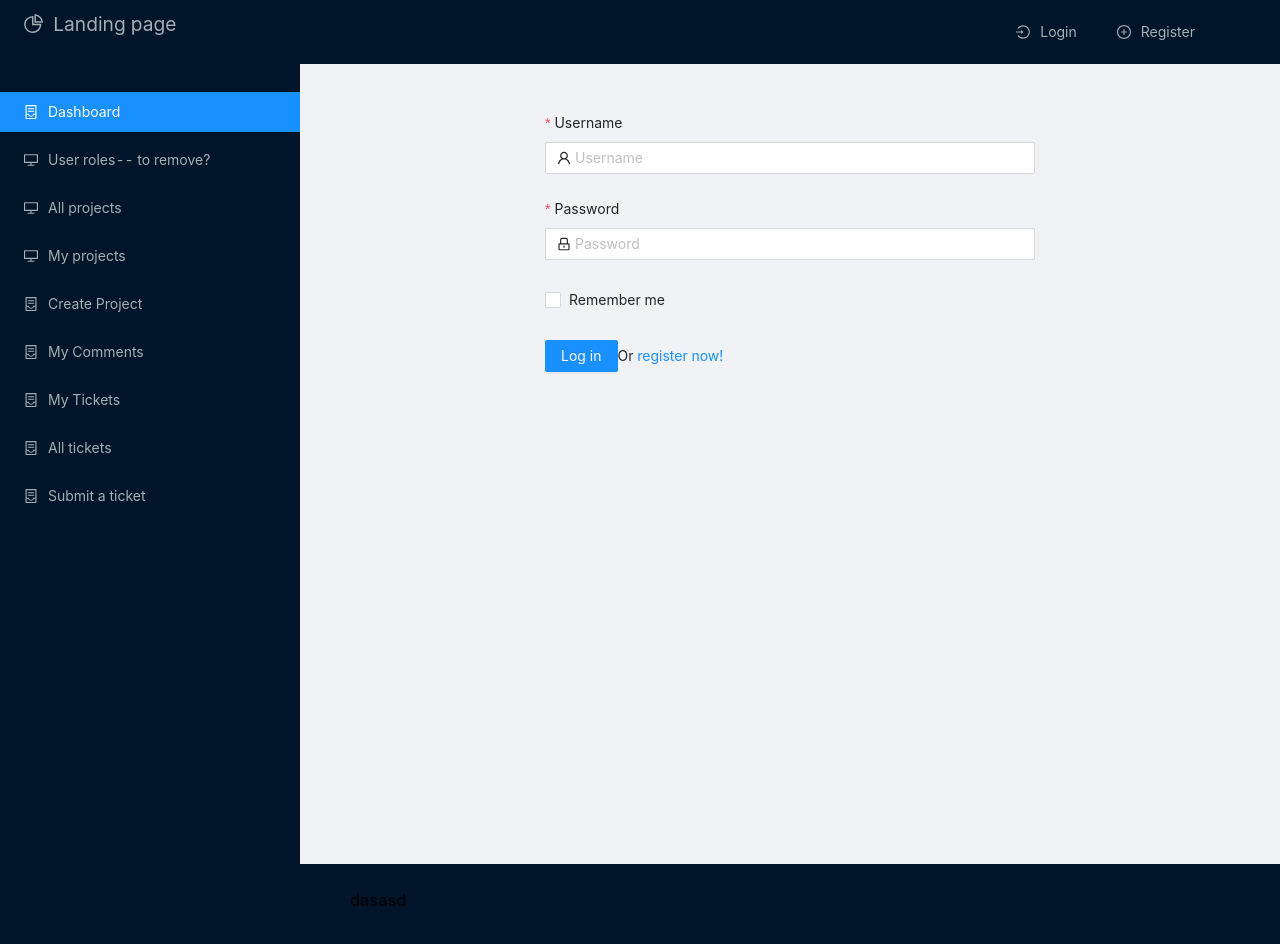
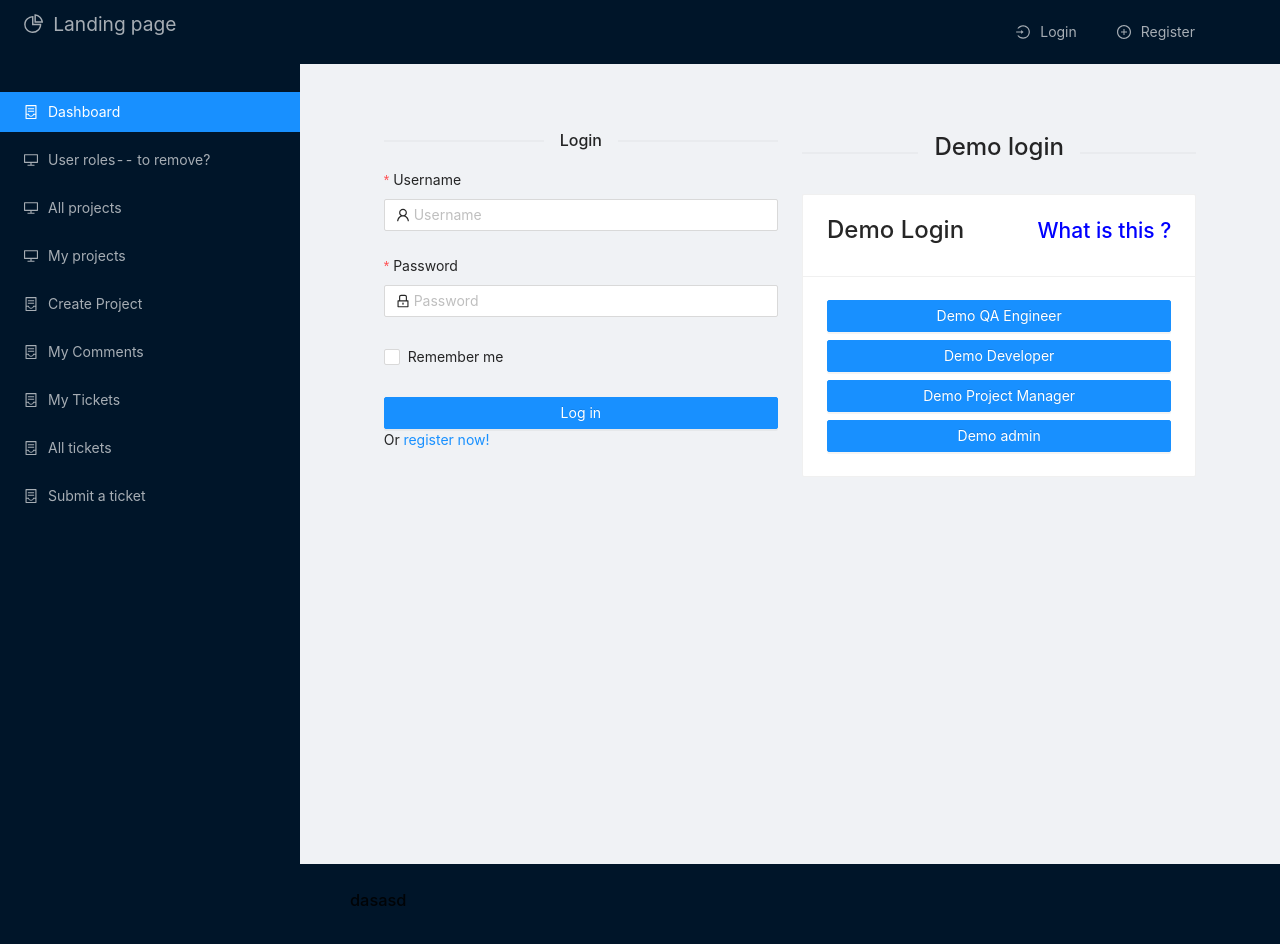
Before and after one commit to Aleksander-D-92/Issue-Bug-Treacker-Front-End, a React (Create React App) app: page /users/login in a window 1280 px wide. Built offline with nearby package versions, Linux system fonts and the light colour scheme.

Commit message:
Commit before major changes to login

```diff
--- /dev/null
+++ b/src/views/user/login/UserDemoLogin.tsx
@@ -0,0 +1,75 @@
+import React from "react";
+import {Button, Card, Divider, Popover} from "antd";
+import axios from 'axios'
+import {useHistory} from 'react-router-dom';
+import {useDispatch} from 'react-redux';
+
+
+const content = (
+    <div>
+        <p>Allows you to login with an already existing account <br/> <b>with a lot of test data added to
+            it</b>. <br/> You can pick an account with one of the
+            fallowing authorities</p>
+        <ul>
+            <li>QA</li>
+            <li>Developer</li>
+            <li>Project Manager</li>
+            <li>Admin</li>
+        </ul>
+    </div>
+);
+const demoQaCredentials = {username: "submitter1", password: '1234'};
+const demoDevCredentials = {username: "developer1", password: '1234'};
+const demoManagerCredentials = {username: "manager1", password: '1234'};
+const demoAdminCredentials = {username: "admin1", password: '1234'};
+
+function UserDemoLogin() {
+    const history = useHistory();
+    const dispatch = useDispatch();
+
+    function handleDemoLogin(e: React.MouseEvent<HTMLButtonElement>) {
+        dispatch({type: 'userLoggedIn'});
+        let name = e.currentTarget.name;
+        let credentials = {};
+        switch (name) {
+            case 'qa':
+                credentials = demoQaCredentials;
+                break;
+            case 'developer':
+                credentials = demoDevCredentials;
+                break;
+            case 'projectManager':
+                credentials = demoManagerCredentials;
+                break;
+            case 'admin':
+                credentials = demoAdminCredentials;
+                break;
+        }
+    }
+
+    return <React.Fragment>
+        <Divider orientation="center"><h2>Demo login</h2></Divider>
+        <Card title={<h2>Demo Login</h2>} extra={
+            <Popover content={content} title="Explanation">
+                <h2 style={{color: "blue"}}>What is this ?</h2>
+            </Popover>
+        }>
+            <Button type="primary" htmlType="submit" className="login-form-button" block={true} name='qa'
+                    onClick={handleDemoLogin}>
+                Demo QA Engineer
+            </Button>
+            <Button type="primary" htmlType="submit" className="login-form-button mt-2" block={true} name='developer'>
+                Demo Developer
+            </Button>
+            <Button type="primary" htmlType="submit" className="login-form-button mt-2" block={true}
+                    name='projectManager'>
+                Demo Project Manager
+            </Button>
+            <Button type="primary" htmlType="submit" className="login-form-button mt-2" block={true} name='admin'>
+                Demo admin
+            </Button>
+        </Card>
+    </React.Fragment>;
+}
+
+export {UserDemoLogin}
--- a/src/views/user/login/UserLogin.tsx
+++ b/src/views/user/login/UserLogin.tsx
@@ -1,11 +1,12 @@
-import React from "react";
-import {Button, Checkbox, Col, Form, Input, Row} from "antd";
+import React, {CSSProperties} from "react";
+import {Button, Card, Checkbox, Col, Divider, Form, Input, Row, Popover} from "antd";
 import {LockOutlined, UserOutlined} from '@ant-design/icons';
 import {Link, useHistory} from "react-router-dom";
 import axios from 'axios'
 import {Store} from "rc-field-form/lib/interface";
 import {useDispatch} from 'react-redux';
 import {deleteAllCookies} from "../../shared/functions";
+import {UserDemoLogin} from "./UserDemoLogin";
 
 function UserLogin() {
     let history = useHistory();
@@ -40,8 +41,9 @@ function UserLogin() {
     }
 
     return (
-        <Row justify={'center'} className={'mt-5'}>
-            <Col xs={24} md={12}>
+        <Row justify={'center'} gutter={24} className='mt-5'>
+            <Col xs={20} md={10}>
+                <Divider orientation="center">Login</Divider>
                 <Form
                     name="normal_login"
                     className="login-form"
@@ -73,13 +75,16 @@ function UserLogin() {
                     </Form.Item>
 
                     <Form.Item>
-                        <Button type="primary" htmlType="submit" className="login-form-button">
+                        <Button type="primary" htmlType="submit" className="login-form-button" block={true}>
                             Log in
                         </Button>
                         Or <Link to={'/users/register'}>register now!</Link>
                     </Form.Item>
                 </Form>
             </Col>
+            <Col xs={20} md={10}>
+                <UserDemoLogin/>
+            </Col>
         </Row>
     )
 }
```
